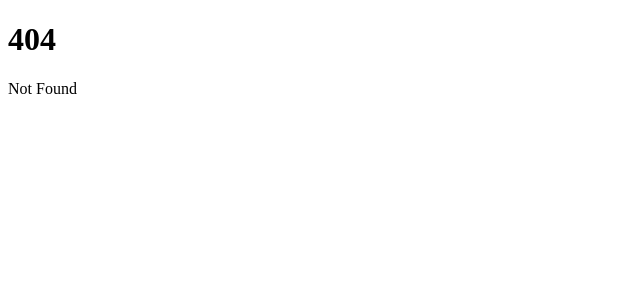
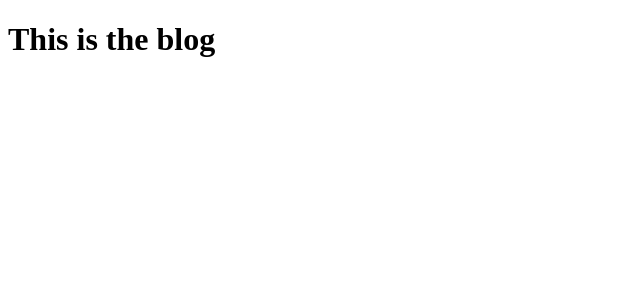
Before and after one commit to DrinoSan/svelte, a SvelteKit app in the folder myapp/: page /blog in a window 1280 px wide. Before the commit this address had no page. Shown: the top 300 px of the page, without its empty margins (0-640 px from the left). Built offline with nearby package versions, Linux system fonts and the light colour scheme.

Commit message:
Routing in svelte

```diff
--- /dev/null
+++ b/myapp/src/routes/about/+page.svelte
@@ -0,0 +1 @@
+<h1>About me</h1>
--- /dev/null
+++ b/myapp/src/routes/blog/+page.svelte
@@ -0,0 +1 @@
+<h1>This is the blog</h1>
```
